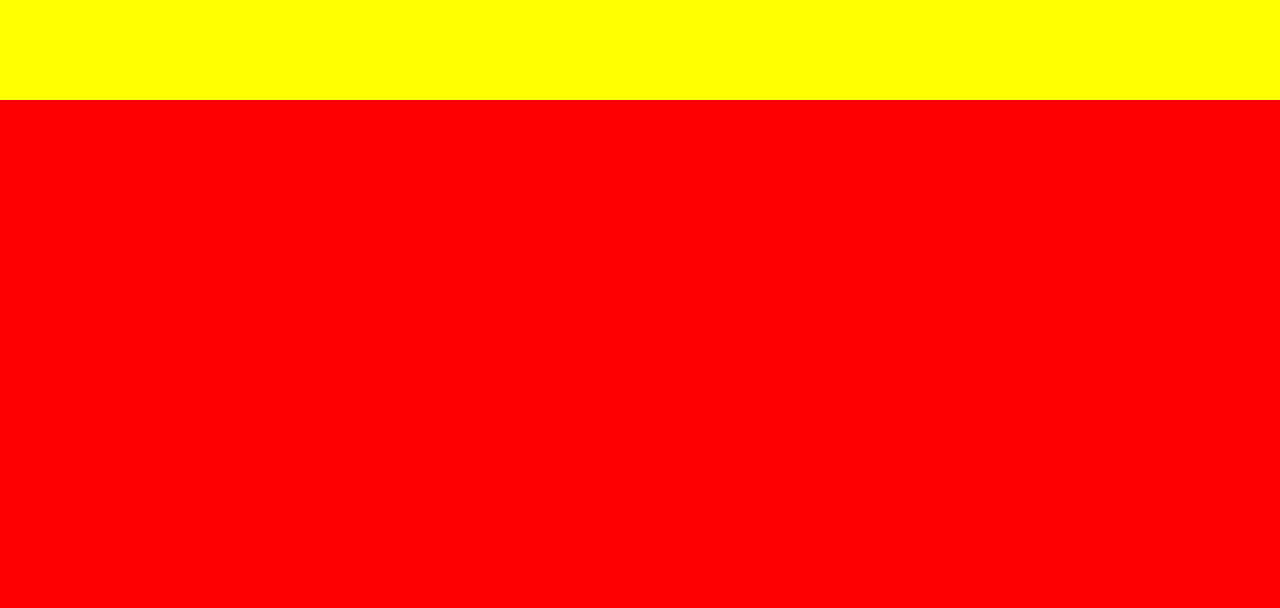
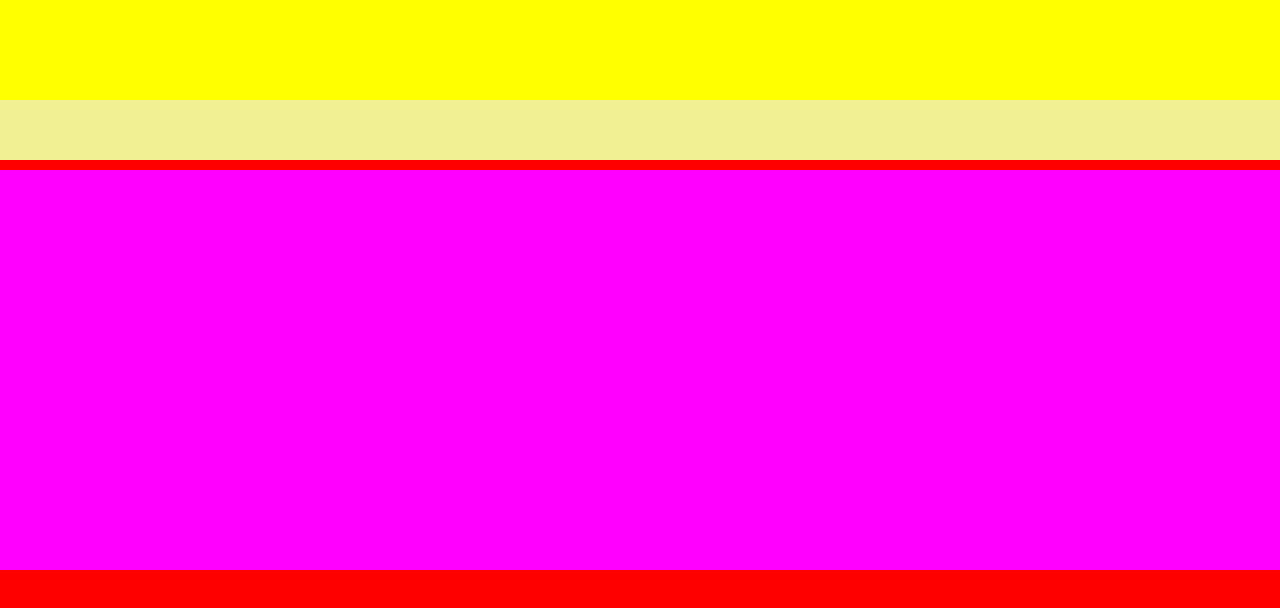
Before and after one commit to Alexxboc/htmlcss-struttura-wp, a plain HTML site: page index.html in a window 1280 px wide. Shown: the top 608 px of the page. Drawn offline with Linux system fonts and the light colour scheme.

Commit message:
Create top nav

```diff
--- a/index.html
+++ b/index.html
@@ -12,7 +12,7 @@
     <header id="top_header"></header>
     <!-- />header -->
 
-    <nav></nav>
+    <nav id="top_nav"></nav>
     <!-- />nav -->
 
     <main>
--- a/style.css
+++ b/style.css
@@ -14,3 +14,14 @@ body {
     height: 100px;
     background-color: yellow;
 }
+
+#top_nav {
+    height: 60px;
+    background-color: rgb(241, 241, 147);
+    margin-bottom: 10px;
+}
+
+.banner {
+    height: 400px;
+    background-color: fuchsia;
+}
```
